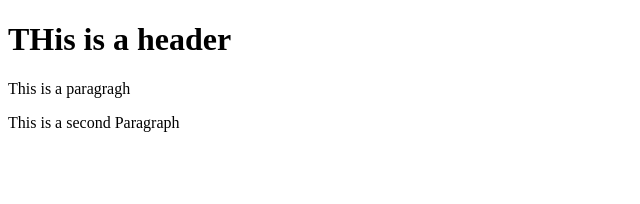
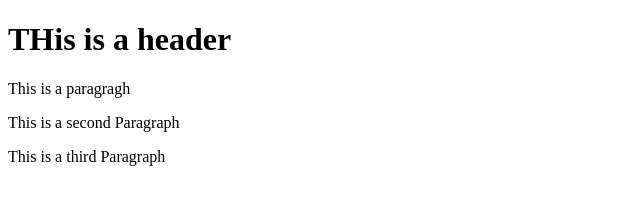
Before and after one commit to larrybrazz/larrybrazz, a website: page index.html in a window 1280 px wide. Shown: the whole page, without its empty margins (0-640 px from the left). Drawn offline with Linux system fonts and the light colour scheme.

Commit message:
fourth Commit

```diff
--- a/index.html
+++ b/index.html
@@ -10,5 +10,6 @@
     <h1> THis is a header</h1>
     <p> This is a paragragh</p>
     <p> This is a second Paragraph</p>
+    <p> This is a third Paragraph</p>
 </body>
 </html>
```
Also changed, not shown: package.json (added, +25 -0 lines), 2 other files.
